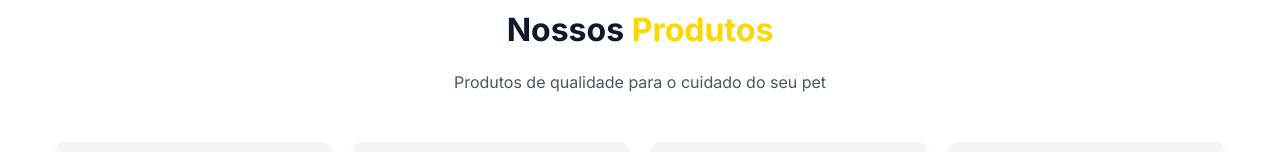
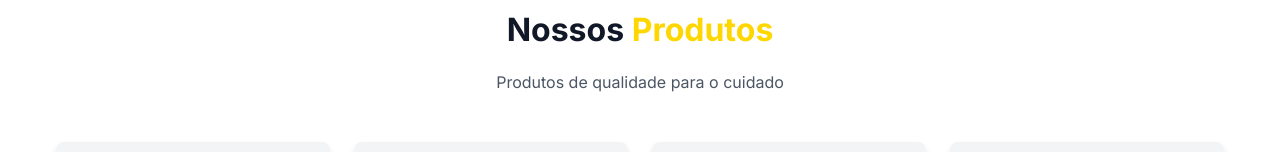
Before and after one commit to shad0wlove/pet_flash, a plain HTML site: page index.html in a window 1280 px wide. Shown: the part 595-747 px from the top of the page. Drawn offline with Linux system fonts and the light colour scheme; files whose address does not match are found by name.

Commit message:
Update index.html

```diff
--- a/index.html
+++ b/index.html
@@ -46,7 +46,7 @@
             <div class="container">
                 <div class="section-header">
                     <h2>Nossos <span class="text-yellow">Produtos</span></h2>
-                    <p>Produtos de qualidade para o cuidado do seu pet</p>
+                    <p>Produtos de qualidade para o cuidado </p>
                 </div>
                 <div class="products-grid">
                     <div class="product-card">
```
